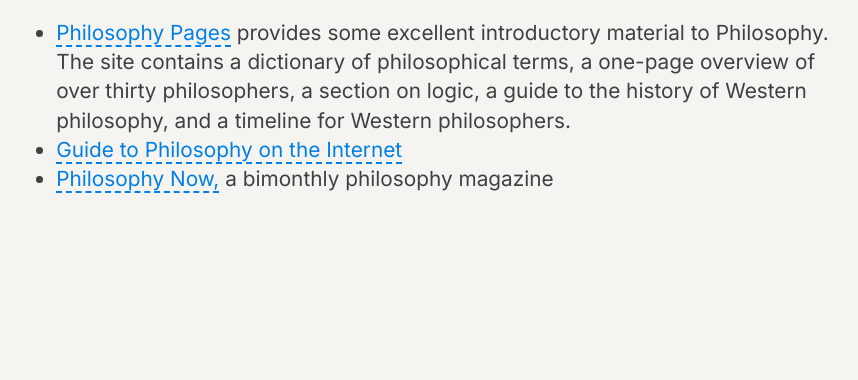
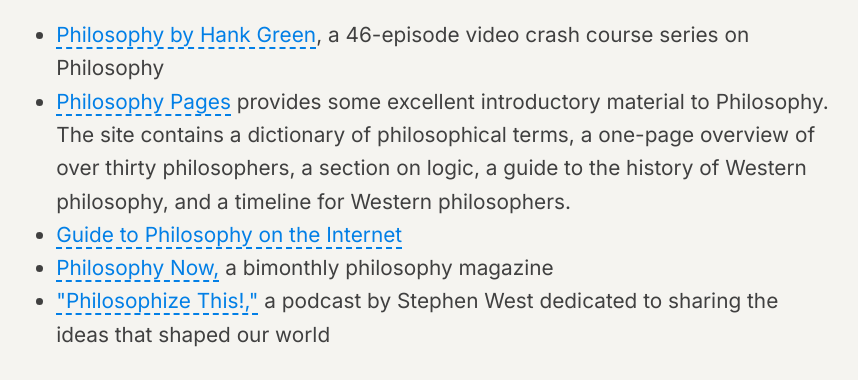
Before and after one commit to socratesclubvitc/socratesclubvitc.github.io, a plain HTML site: page materials/index.html in a window 1280 px wide. Shown: the part 531-911 px from the top of the page, without its empty margins (217-1075 px from the left). Before the commit the page ends 800 px from the top, so only its background shows below. Drawn offline with Linux system fonts and the light colour scheme.

Commit message:
add more materials

```diff
--- a/materials/index.html
+++ b/materials/index.html
@@ -28,11 +28,14 @@
         </div>
         <div class='text'>
             <ul>
+            <li><a href="https://youtube.com/playlist?list=PL8dPuuaLjXtNgK6MZucdYldNkMybYIHKR">Philosophy by Hank Green</a>, a
+                    46-episode video crash course series on Philosophy</li>
             <li><a href="https://philosophypages.com">Philosophy Pages</a> provides some excellent introductory material to Philosophy. The site contains a dictionary of
             philosophical terms, a one-page overview of over thirty philosophers, a section on logic, a guide to the history of
             Western philosophy, and a timeline for Western philosophers.</li>
             <li><a href="http://legacy.earlham.edu/~peters/philinks.htm">Guide to Philosophy on the Internet</a></li>
             <li><a href="https://philosophynow.org/">Philosophy Now,</a> a bimonthly philosophy magazine</li>
+            <li><a href="https://open.spotify.com/show/2Shpxw7dPoxRJCdfFXTWLE?si=N_mAYuc2QG6WKwn6z0ekBw">"Philosophize This!,"</a> a podcast by Stephen West dedicated to sharing the ideas that shaped our world</li>
             </ul>
         </div>
     </div>
--- a/style.css
+++ b/style.css
@@ -85,7 +85,7 @@ a {
 }
 
 li {
-    line-height: 1.4;
+    line-height: 1.6;
 }
 
 .text a:hover {
```
Also changed, not shown: getinvolved/index.html (+1 -1 lines).
